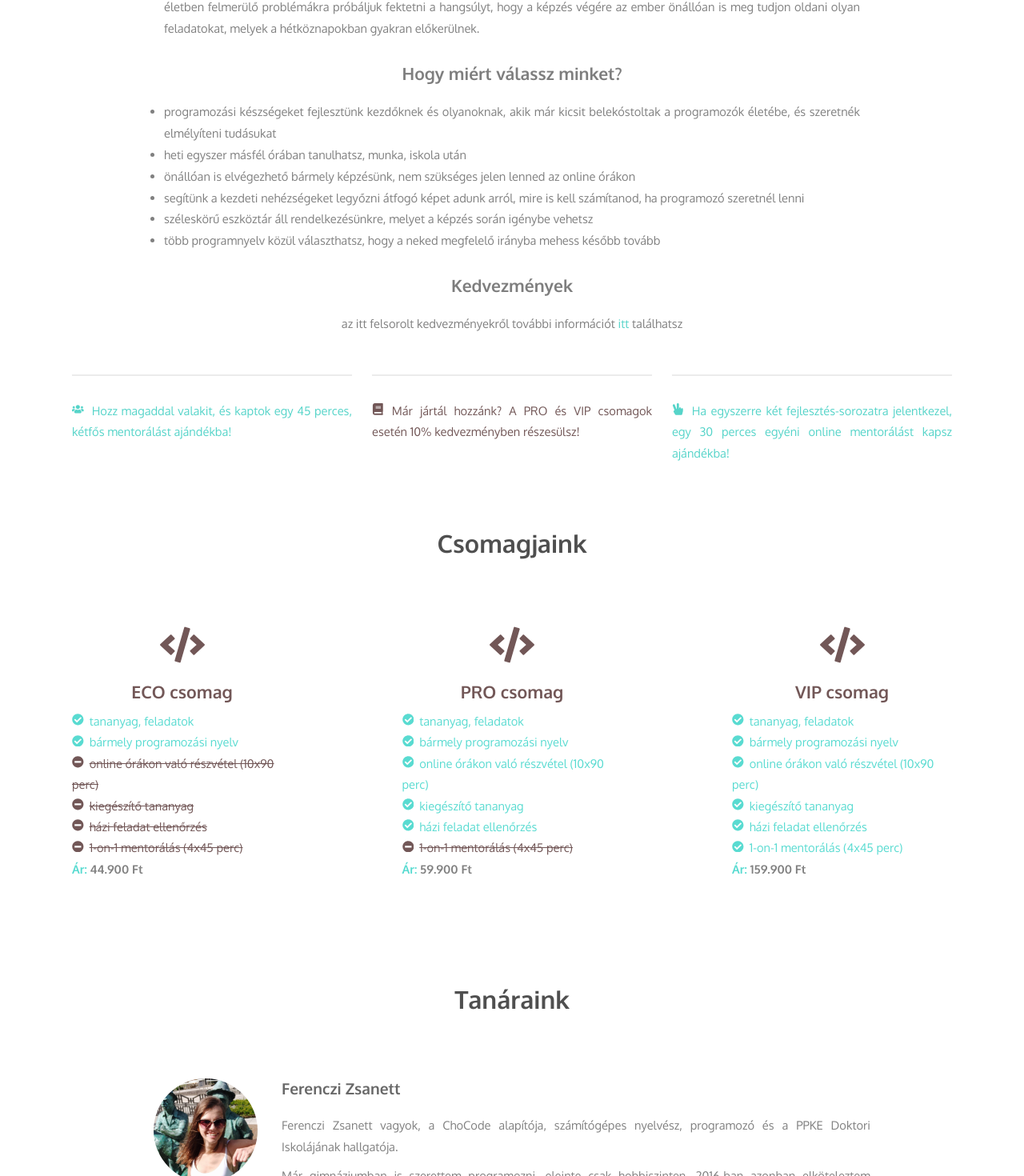
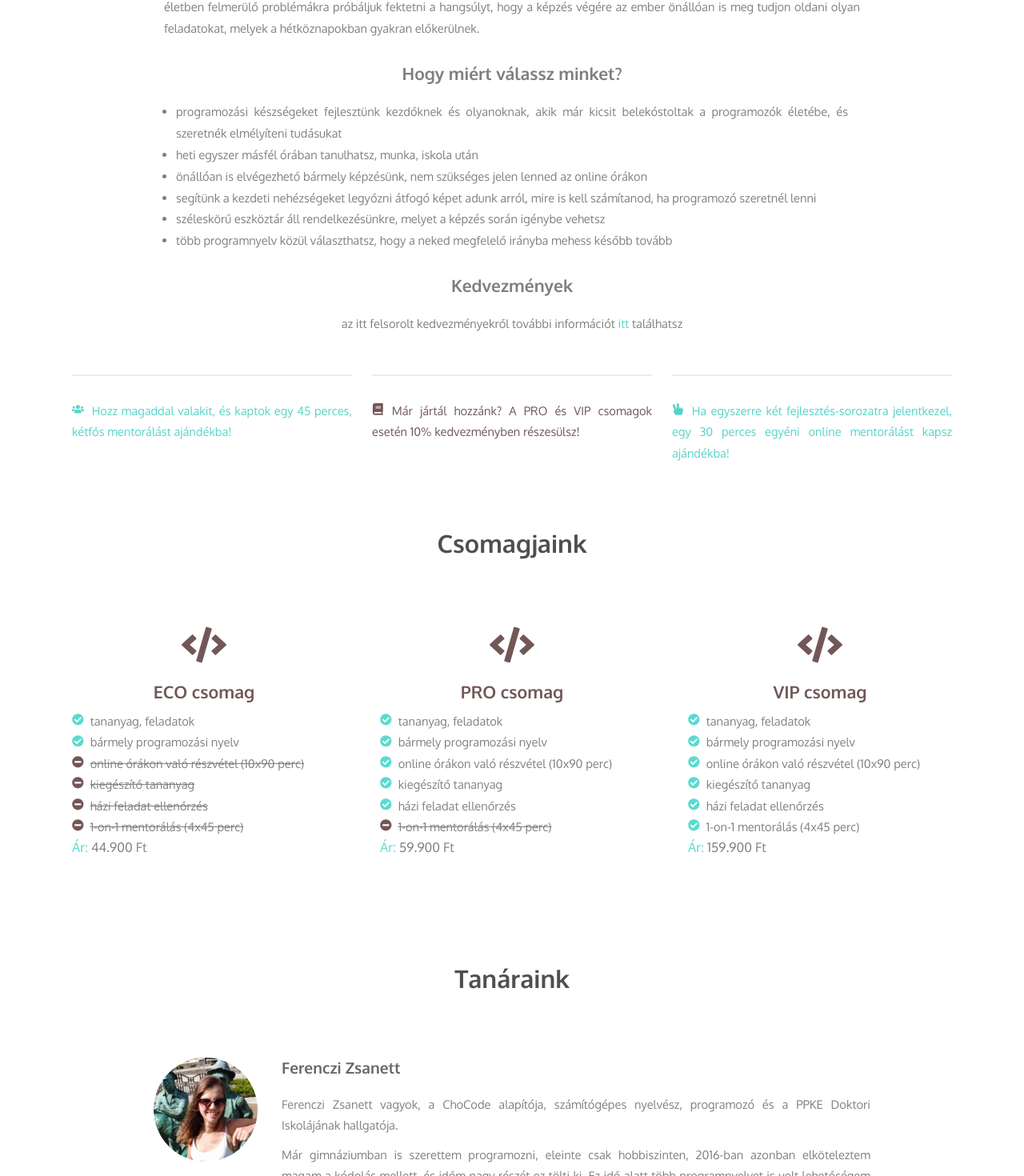
Before and after one commit to ferzs1/chocode-react, a React (Create React App) app: page / in a window 1280 px wide. Shown: the part 979-2449 px from the top of the page at 80% size. Built offline with nearby package versions, Linux system fonts and the light colour scheme.

Commit message:
Minor changes, css

```diff
--- a/src/components/UI/Header/Header.module.css
+++ b/src/components/UI/Header/Header.module.css
@@ -21,7 +21,6 @@
 }
 
 .Text a {
-    text-decoration: none;
     color: #725757;
     font-weight: bold;
 }
--- a/src/components/content/AboutUs/AboutUs.module.css
+++ b/src/components/content/AboutUs/AboutUs.module.css
@@ -26,12 +26,7 @@
 	text-align: center;
 }
 
-.Discounts a {
-    text-decoration: none;
-    color: rgb(86, 212, 201);
-}
-
-.Section *:not(.Header,.Subheader,.Discounts) {
+.Section *:not(.Header, .Subheader, .Discounts) {
 	font-size: 11pt;
 	text-align: justify;
 }
@@ -39,8 +34,8 @@
 .Section ul {
 	list-style: outside;
 	text-align: left;
+	margin: 0 15px;
 }
-
 
 @media (min-width: 810px) {
 	.Section {
@@ -48,7 +43,6 @@
 	}
 }
 
-
 @media (min-width: 990px) {
 	.Section {
 		width: 870px;
--- a/src/components/content/Packages/Package/Package.js
+++ b/src/components/content/Packages/Package/Package.js
@@ -5,12 +5,13 @@ import classes from './Package.module.css';
 const packageComp = (props) => {
 	let contentList = Object.keys(props.content).map((elem) => {
 		return (
-			<li
-				key={elem}
-				className={props.content[elem] ? classes.Good : classes.Bad}
-			>
-				{props.content[elem] ? <FaCheckCircle /> : <FaMinusCircle />}
-				{elem}
+			<li key={elem} className={!props.content[elem] ? classes.BadText : undefined}>
+				{props.content[elem] ? (
+					<FaCheckCircle className={classes.Good} />
+				) : (
+					<FaMinusCircle className={classes.Bad} />
+				)}
+				<span>{elem}</span>
 			</li>
 		);
 	});
--- a/src/components/content/Packages/Package/Package.module.css
+++ b/src/components/content/Packages/Package/Package.module.css
@@ -21,6 +21,11 @@
 .List {
 	list-style: none;
 	text-align: left;
+	color: gray;
+}
+
+.List span {
+	margin-left: 8px;
 }
 
 .Good {
@@ -29,6 +34,9 @@
 
 .Bad {
 	color: rgb(114, 87, 87);
+}
+
+.BadText {
 	text-decoration: line-through;
 }
 
@@ -37,8 +45,9 @@
 }
 
 .Price {
+	font-size: 1.1em;
 	text-align: left;
-	font-weight: bold;
+	/* font-weight: bold; */
 	color: gray;
 }
 
@@ -48,6 +57,6 @@
 
 @media (min-width: 1100px) {
 	.Package {
-		width: 25%;
+		width: 30%;
 	}
 }
--- a/src/index.css
+++ b/src/index.css
@@ -11,3 +11,8 @@ code {
 	font-family: source-code-pro, Menlo, Monaco, Consolas, 'Courier New',
 		monospace;
 }
+
+a {
+	text-decoration: none;
+	color: rgb(86, 212, 201);
+}
```
Lines whose indentation alone changed are shown as unchanged.
